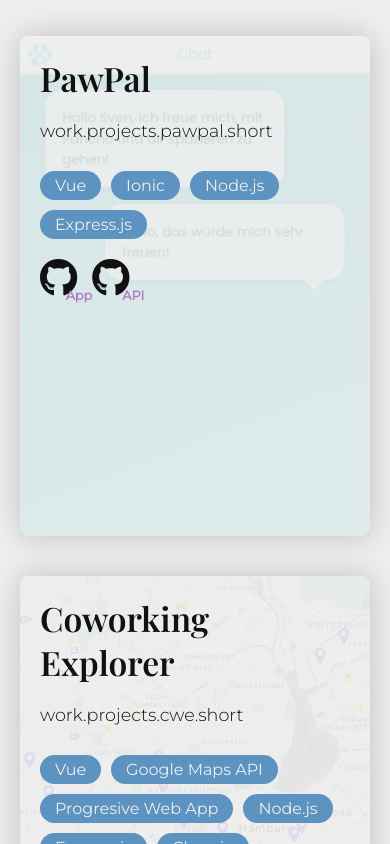
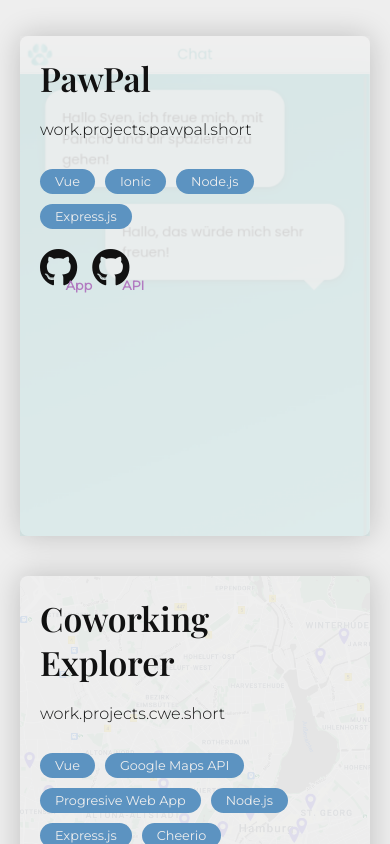
Before and after one commit to Jennow/jencoding_vue, a Vue app: page / in a window 390 px wide. Shown: the part 1800-2644 px from the top of the page. Built offline with nearby package versions, Linux system fonts and the light colour scheme.

Commit message:
Small style fixes

```diff
--- a/src/components/ContactPage.vue
+++ b/src/components/ContactPage.vue
@@ -119,7 +119,7 @@ export default {
     padding: 12px 20px;
     margin: 8px 0;
     display: inline-block;
-    border: 1px solid var(--font-color);
+    border: none;
     border-radius: 4px;
     box-sizing: border-box;
     background: rgba(0,0,0,0.2);
--- a/src/components/ProjectView.vue
+++ b/src/components/ProjectView.vue
@@ -115,8 +115,12 @@ export default {
         position: absolute;
     }
 
-    .project .text p {
-        font-size: 1.1em;
+    .project .text p, .tag {
+        font-size: 1em;
+    }
+
+    .tag {
+        font-size: 0.8em;
     }
 
     .project .img {
```
